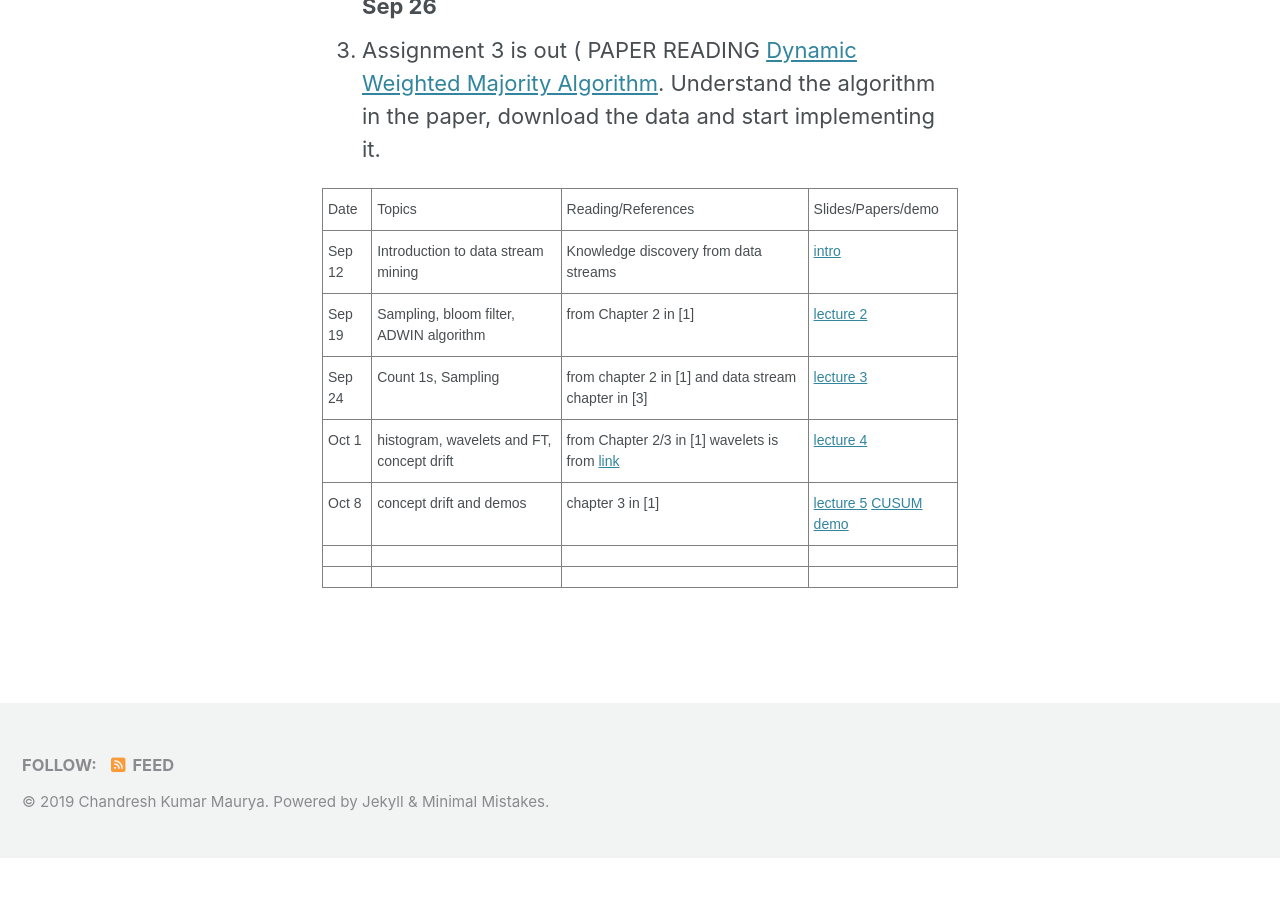
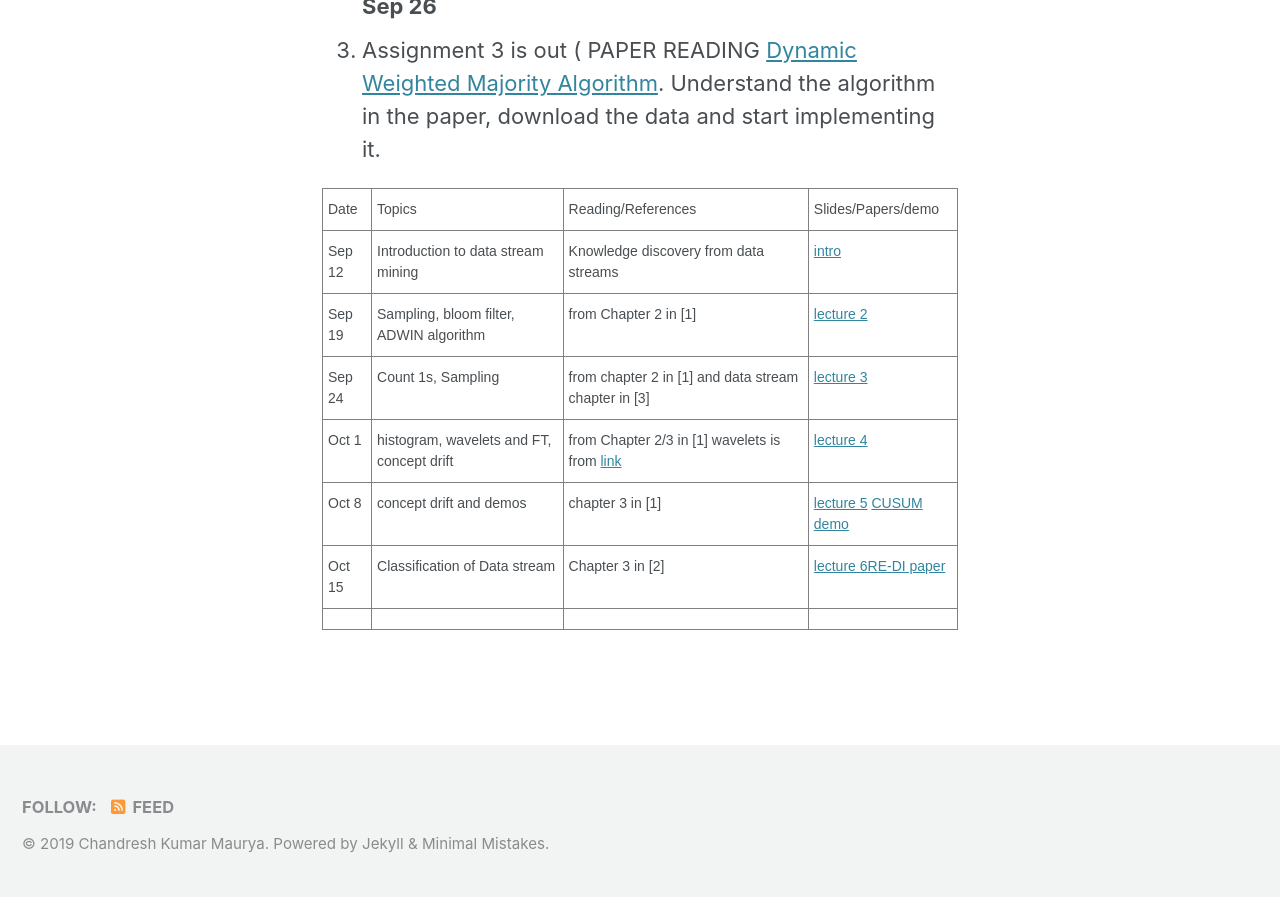
Before and after one commit to chandreshiit/oldsite, a Jekyll site: the page built from _pages/teaching.md, in a window 1280 px wide and 900 px high, scrolled down 1011 px. Shown: the top 897 px of the window. Built offline with Jekyll 4.4.1, drawn with Linux system fonts in a browser that asks for light colours; cached includes are drawn as plain includes; nearby versions of some CDN libraries; before the commit the page ends 1869 px from its top, so only the background shows below that.

Commit message:
added classifxatio

```diff
--- a/_pages/teaching.md
+++ b/_pages/teaching.md
@@ -67,10 +67,10 @@ Reference book:
 			</td>
   </tr>
   <tr>
-    <td class="tg-0pky"></td>
-    <td class="tg-0pky"></td>
-    <td class="tg-0pky"></td>
-    <td class="tg-0pky"></td>
+    <td class="tg-0pky">Oct 15</td>
+    <td class="tg-0pky">Classification of Data stream</td>
+    <td class="tg-0pky">Chapter 3 in [2]</td>
+    <td class="tg-0pky"><a href="https://drive.google.com/open?id=1skKbdIf50oSKZrKZny-k1ixF5ogAiUR1">lecture 6</a><a href="http://www.cs.bham.ac.uk/~syw/documents/papers/Hang%20Zhang%20IEEE%20Access%202019.pdf">RE-DI paper</a></td>
   </tr>
   <tr>
     <td class="tg-0pky"></td>
```
